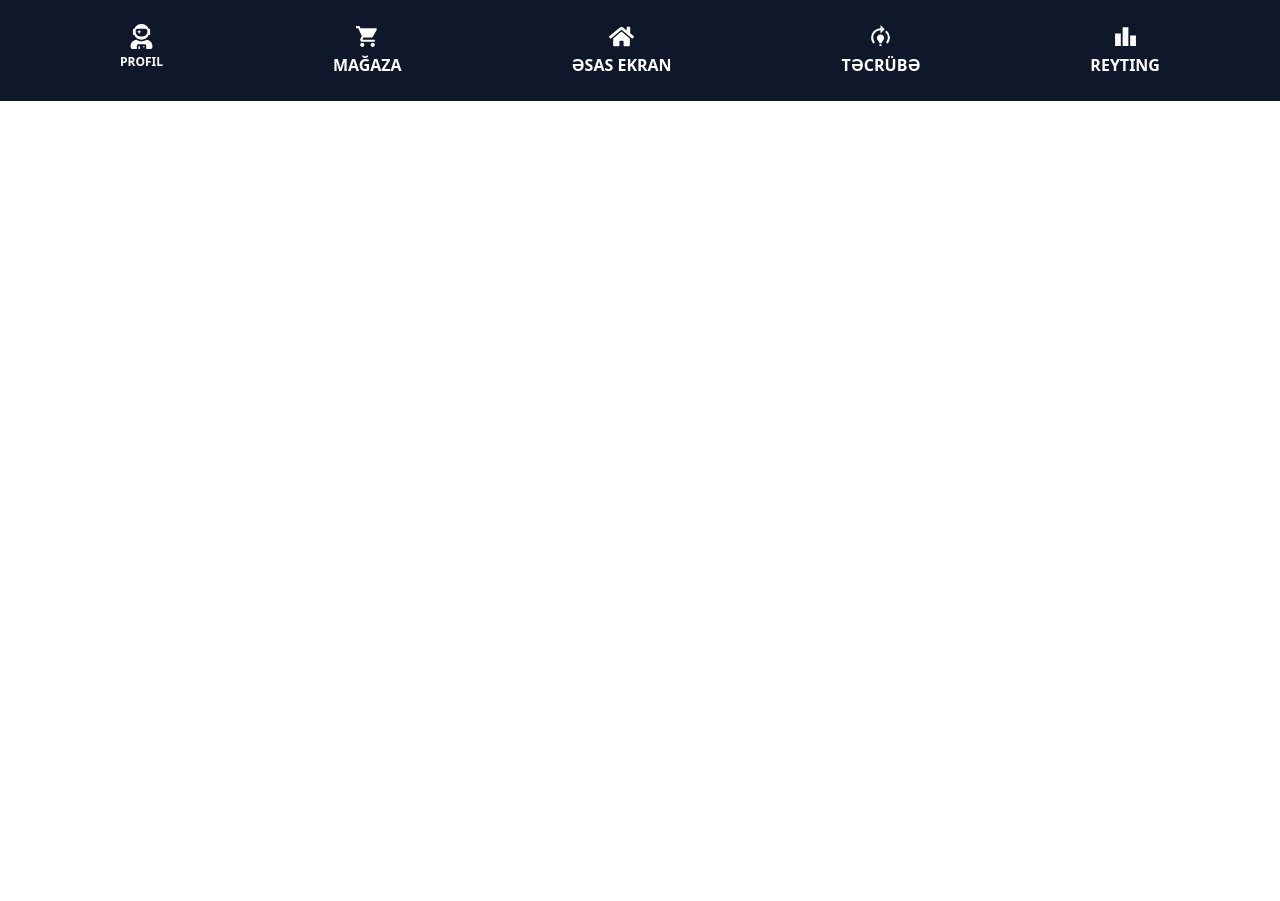
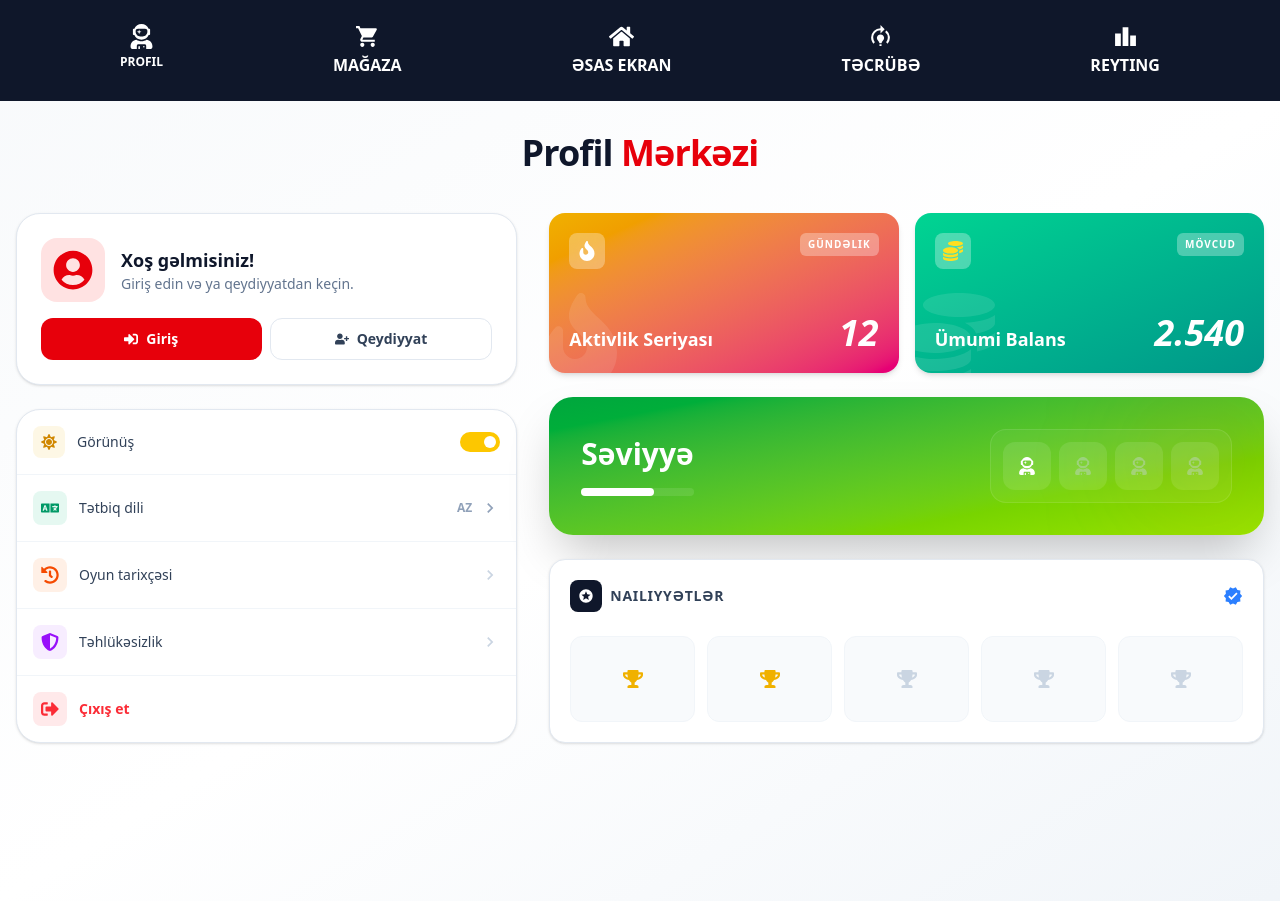
Before and after one commit to DashginAsgarli/Flag-Quiz-App, a React (Vite) app: page /profil in a window 1280 px wide. Before the commit the page ends 800 px from the top, so only its background shows below. Built offline with nearby package versions, Linux system fonts and the light colour scheme.

Commit message:
add profile section design

```diff
--- a/src/component/Main/profil.jsx
+++ b/src/component/Main/profil.jsx
@@ -1,8 +1,166 @@
 import React from 'react'
-
+import { FaUserCircle, FaSun, FaLanguage, FaShieldAlt, FaHistory, FaSignOutAlt, FaUserPlus, FaSignInAlt, FaFire, FaTrophy, FaCoins, FaChartLine, FaUserAstronaut } from "react-icons/fa";
+import { MdKeyboardArrowRight, MdVerified, MdStars, MdExplore } from "react-icons/md";
 function Profil() {
   return (
     <>
+      <section className="min-h-screen py-8 px-4 bg-gradient-to-br from-slate-50 via-white to-slate-100 text-slate-900">
+        <div className="max-w-7xl mx-auto space-y-6">
+
+          <div className="text-center mb-10">
+            <h2 className="text-xl sm:text-2xl md:text-4xl font-bold text-slate-900 tracking-tight">
+              Profil <span className="text-red-600">Mərkəzi</span>
+            </h2>
+          </div>
+
+          <div className="grid grid-cols-1 lg:grid-cols-12 gap-8">
+
+            <div className="lg:col-span-5 space-y-6">
+              <div className="p-6 rounded-3xl border shadow-sm flex flex-col items-center justify-between gap-4 bg-white border-slate-200">
+                <div className="flex items-center gap-4 w-full">
+                  <div className="p-3 bg-red-100 text-red-600 rounded-2xl">
+                    <FaUserCircle size={40} />
+                  </div>
+                  <div>
+                    <h3 className="font-bold text-lg text-slate-900">Xoş gəlmisiniz!</h3>
+                    <p className="text-sm text-slate-500">Giriş edin və ya qeydiyyatdan keçin.</p>
+                  </div>
+                </div>
+                <div className="flex gap-2 w-full">
+                  <button className="flex-1 flex items-center justify-center gap-2 px-4 py-2.5 bg-red-600 text-white rounded-xl font-semibold hover:bg-red-700 transition-all text-sm">
+                    <FaSignInAlt /> Giriş
+                  </button>
+                  <button className="flex-1 flex items-center justify-center gap-2 px-4 py-2.5 rounded-xl font-semibold border border-slate-200 hover:bg-slate-100 transition-all text-sm text-slate-700">
+                    <FaUserPlus /> Qeydiyyat
+                  </button>
+                </div>
+              </div>
+
+              <div className="rounded-3xl border border-slate-200 overflow-hidden shadow-sm bg-white">
+                <div className="flex items-center justify-between p-4 border-b border-slate-100 cursor-default">
+                  <div className="flex items-center gap-3">
+                    <div className="p-2 rounded-lg bg-yellow-500/10 text-yellow-600">
+                      <FaSun />
+                    </div>
+                    <span className="font-medium text-sm text-slate-700">Görünüş</span>
+                  </div>
+                  <div className="w-10 h-5 rounded-full relative bg-yellow-400">
+                    <div className="absolute top-1 w-3 h-3 bg-white rounded-full right-1"></div>
+                  </div>
+                </div>
+
+                <div className="flex items-center justify-between p-4 border-b border-slate-100 hover:bg-slate-50 cursor-pointer transition-all">
+                  <div className="flex items-center gap-3">
+                    <div className="p-2 bg-emerald-500/10 text-emerald-600 rounded-lg">
+                      <FaLanguage size={18} />
+                    </div>
+                    <span className="font-medium text-sm text-slate-700">Tətbiq dili</span>
+                  </div>
+                  <div className="flex items-center gap-2 text-slate-400 text-xs font-bold">AZ <MdKeyboardArrowRight size={20} /></div>
+                </div>
+
+                <div className="flex items-center justify-between p-4 hover:bg-slate-50 cursor-pointer transition-all">
+                  <div className="flex items-center gap-3">
+                    <div className="p-2 bg-orange-500/10 text-orange-600 rounded-lg">
+                      <FaHistory size={18} />
+                    </div>
+                    <span className="font-medium text-sm text-slate-700">Oyun tarixçəsi</span>
+                  </div>
+                  <MdKeyboardArrowRight className="text-slate-300" size={20} />
+                </div>
+
+                <div className="flex items-center justify-between p-4 border-y border-slate-100 hover:bg-slate-50 cursor-pointer transition-all">
+                  <div className="flex items-center gap-3">
+                    <div className="p-2 bg-purple-500/10 text-purple-600 rounded-lg">
+                      <FaShieldAlt size={18} />
+                    </div>
+                    <span className="font-medium text-sm text-slate-700">Təhlükəsizlik</span>
+                  </div>
+                  <MdKeyboardArrowRight className="text-slate-300" size={20} />
+                </div>
+
+                <div className="flex items-center justify-between p-4 hover:bg-slate-50 cursor-pointer transition-all">
+                  <div className="flex items-center gap-3">
+                    <div className="p-2 bg-red-500/10 text-red-500 rounded-lg">
+                      <FaSignOutAlt size={18} />
+                    </div>
+                    <span className="font-bold text-sm text-red-500">Çıxış et</span>
+                  </div>
+                </div>
+
+              </div>
+            </div>
+
+            <div className="lg:col-span-7 space-y-6">
+              <div className="grid grid-cols-1 md:grid-cols-2 gap-4">
+                <div className="group relative rounded-2xl p-5 h-40 flex flex-col justify-between overflow-hidden bg-gradient-to-br from-yellow-500 to-pink-600 text-white shadow-md hover:shadow-xl transition-all cursor-pointer">
+                  <div className="relative z-20 flex justify-between items-start">
+                    <div className="p-2 bg-white/30 rounded-lg backdrop-blur-sm"><FaFire className="text-xl" /></div>
+                    <span className="text-[10px] font-bold uppercase tracking-widest bg-white/30 px-2 py-1 rounded-md">Gündəlik</span>
+                  </div>
+                  <div className="relative z-20 flex items-end justify-between">
+                    <h3 className="text-lg font-bold">Aktivlik Seriyası</h3>
+                    <span className="text-4xl font-black italic">12</span>
+                  </div>
+                  <FaFire className="absolute -bottom-4 -left-4 text-8xl opacity-10 group-hover:scale-110 transition-transform" />
+                </div>
+
+                <div className="group relative rounded-2xl p-5 h-40 flex flex-col justify-between overflow-hidden bg-gradient-to-br from-emerald-400 to-teal-600 text-white shadow-md hover:shadow-xl transition-all cursor-pointer">
+                  <div className="relative z-20 flex justify-between items-start">
+                    <div className="p-2 bg-white/30 rounded-lg backdrop-blur-sm"><FaCoins className="text-xl text-yellow-300" /></div>
+                    <span className="text-[10px] font-bold uppercase tracking-widest bg-white/30 px-2 py-1 rounded-md">Mövcud</span>
+                  </div>
+                  <div className="relative z-20 flex items-end justify-between">
+                    <h3 className="text-lg font-bold">Ümumi Balans</h3>
+                    <span className="text-4xl font-black italic">2.540</span>
+                  </div>
+                  <FaCoins className="absolute -bottom-4 -left-4 text-8xl opacity-10 group-hover:rotate-12 transition-transform" />
+                </div>
+              </div>
+
+              <div className="group relative rounded-[1.5rem] p-6 md:p-8 overflow-hidden bg-gradient-to-br from-green-600 to-lime-400 text-white shadow-2xl transition-all">
+                <div className="relative z-20 flex flex-col md:flex-row items-center justify-between gap-6">
+                  <div className="text-center md:text-left space-y-2">
+                    <h2 className="text-2xl md:text-3xl font-black  ">
+                      Səviyyə
+                    </h2>
+                    <div className="w-full bg-white/10 h-2 rounded-full mt-4">
+                      <div className="bg-white h-full rounded-full" style={{ width: '65%' }}></div>
+                    </div>
+                  </div>
+
+                  <div className="grid grid-cols-4 gap-2 bg-white/5 p-3 rounded-2xl border border-white/10">
+                    {[1, 2, 3, 4].map((i) => (
+                      <div key={i} className="w-10 h-10 md:w-12 md:h-12 bg-white/10 rounded-xl flex items-center justify-center text-lg hover:bg-white/20 transition-all cursor-pointer">
+                        <FaUserAstronaut className={i === 1 ? "text-white" : "text-slate-300 opacity-40"} />
+                      </div>
+                    ))}
+                  </div>
+                </div>
+                <div className="absolute top-0 right-0 w-32 h-32 bg-red-600/10 rounded-full blur-[60px]"></div>
+              </div>
+
+              <div className="group relative rounded-2xl p-5 bg-white border border-slate-200 shadow-sm overflow-hidden">
+                <div className="flex items-center justify-between mb-6">
+                  <div className="flex items-center gap-2">
+                    <div className="p-2 bg-slate-900 text-white rounded-lg"><MdStars /></div>
+                    <span className="font-bold text-sm uppercase tracking-wider text-slate-700">Nailiyyətlər</span>
+                  </div>
+                  <MdVerified className="text-blue-500 text-xl" />
+                </div>
+                <div className="grid grid-cols-5 gap-3">
+                  {[1, 2, 3, 4, 5].map((i) => (
+                    <div key={i} className="py-8 bg-slate-50 rounded-xl flex items-center justify-center border border-slate-100">
+                      <FaTrophy className={`text-xl ${i < 3 ? "text-yellow-500" : "text-slate-300"}`} />
+                    </div>
+                  ))}
+                </div>
+              </div>
+
+            </div>
+          </div>
+        </div>
+      </section>
     </>
   )
 }
```
